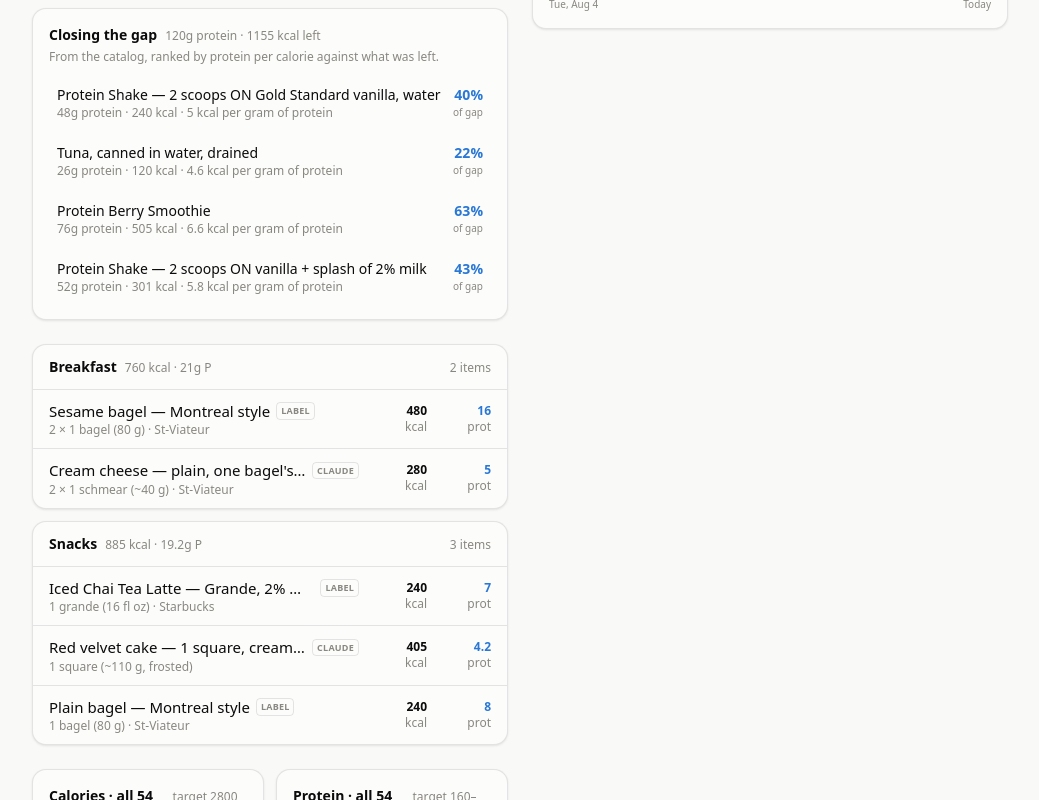
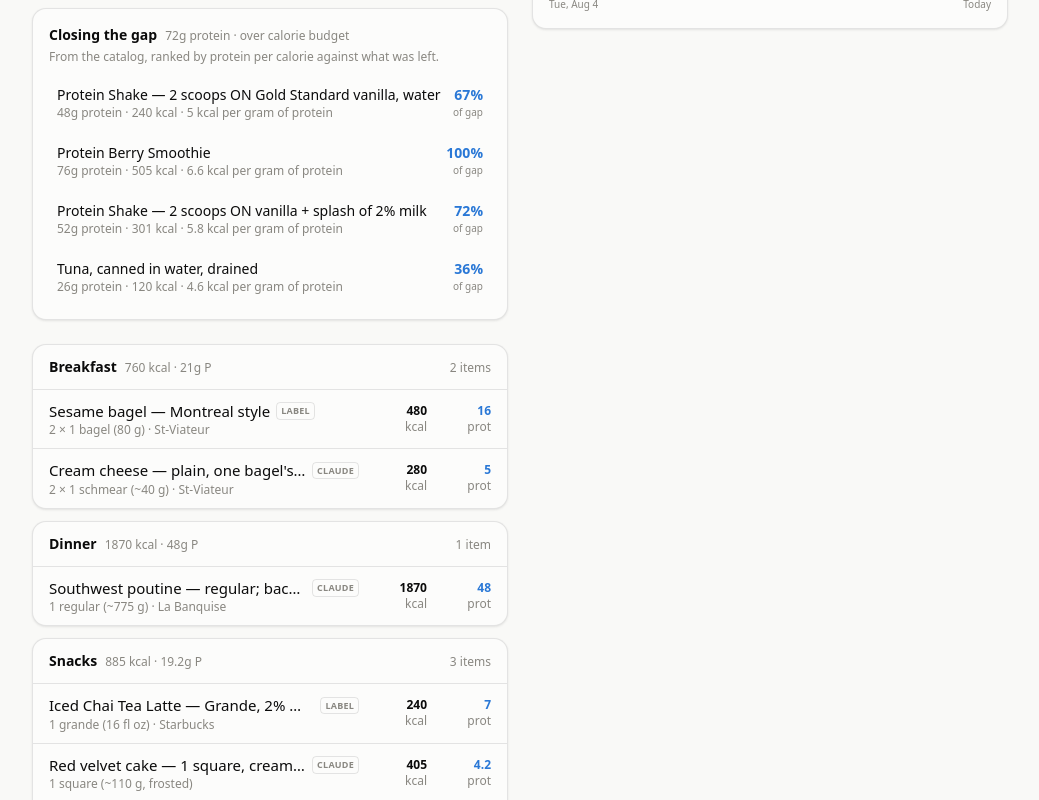
Before and after one commit to soldoutbudokan/Health, a Next.js app: page /Health/ in a window 1280 px wide. Shown: the part 800-1600 px from the top of the page, without its empty margins (120-1159 px from the left). Built offline with nearby package versions, Linux system fonts and the light colour scheme.

Commit message:
Log a La Banquise southwest poutine for Sep 26 dinner, and add it to the catalog

```diff
--- a/src/data/restaurants.ts
+++ b/src/data/restaurants.ts
@@ -1457,6 +1457,26 @@ export const RESTAURANT_FOODS: Food[] = [
     tags: ["poutine", "fries", "cheese curds", "gravy", "quebec", "montreal", "snack"],
   },
   {
+    id: "labanquise-southwest-poutine-regular",
+    name: "Southwest poutine",
+    variant: "regular; bacon, red onion, guacamole, onion rings, chipotle sauce",
+    brand: "La Banquise",
+    source: "claude",
+    per: "1 regular (~775 g)",
+    gramsPerServing: 775,
+    macros: {
+      calories: 1870,
+      protein: 48,
+      carbs: 153,
+      fat: 119,
+      fiber: 15.5,
+      sugar: 7.5,
+      sodium: 3200,
+    },
+    note: "Estimated on Sep 26 from the menu's toppings; La Banquise posts no nutrition. Built on about 280 g of fries, 90 g of curds and 180 g of gravy, plus 30 g bacon, 60 g guacamole, 60 g onion rings and 25 g of chipotle mayo. Call it 1,400–2,400 kcal, mostly the fries and the sauce; a large is about half again. Sodium 2,400–4,200 mg, from the gravy, bacon and curds.",
+    tags: ["poutine", "la banquise", "sud-ouest", "southwest", "bacon", "guacamole", "onion rings", "fries", "cheese curds", "gravy", "quebec", "montreal", "restaurant", "dinner"],
+  },
+  {
     id: "coldroom-internal-affairs",
     name: "Internal Affairs",
     variant: "tequila, verjus, tea, basil, hot pepper, soda, egg white",
```
Also changed, not shown: data/log.csv.
